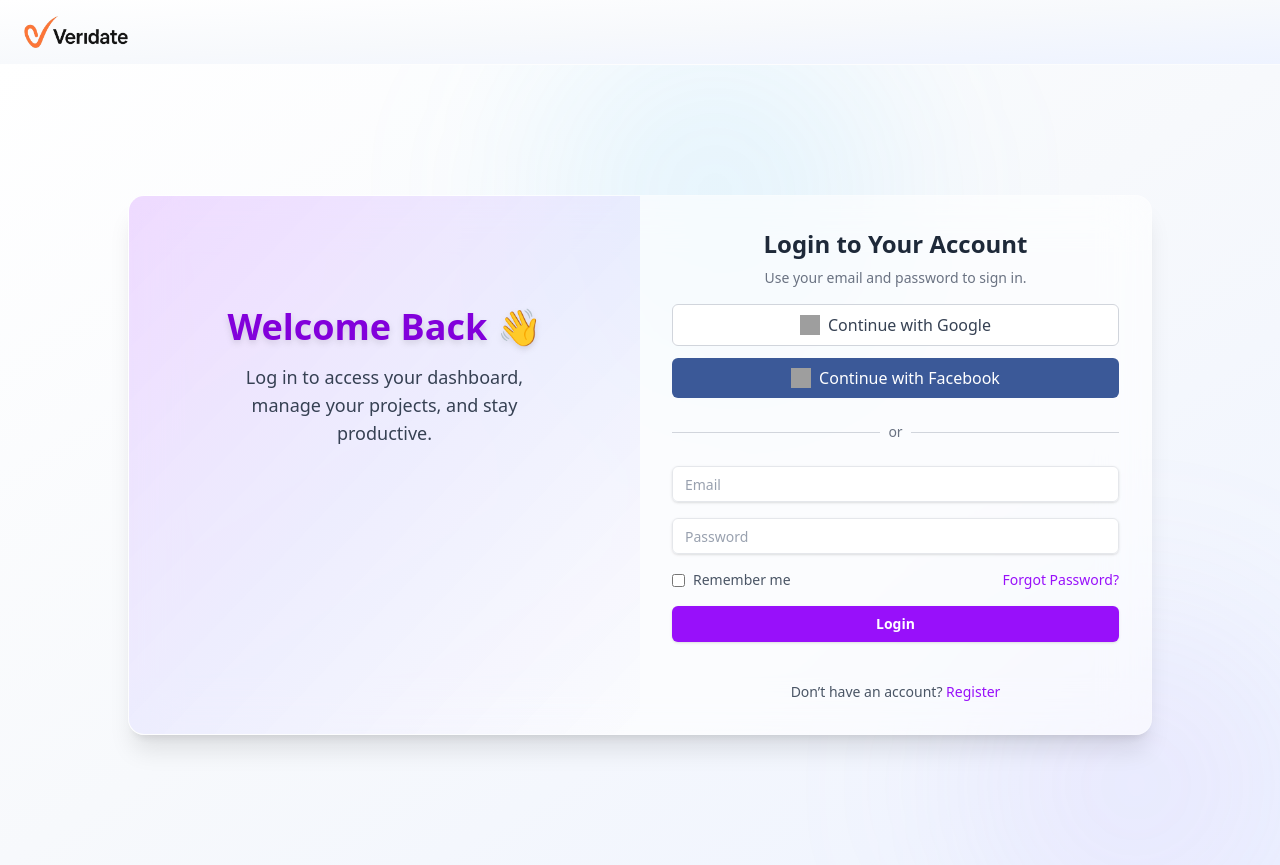
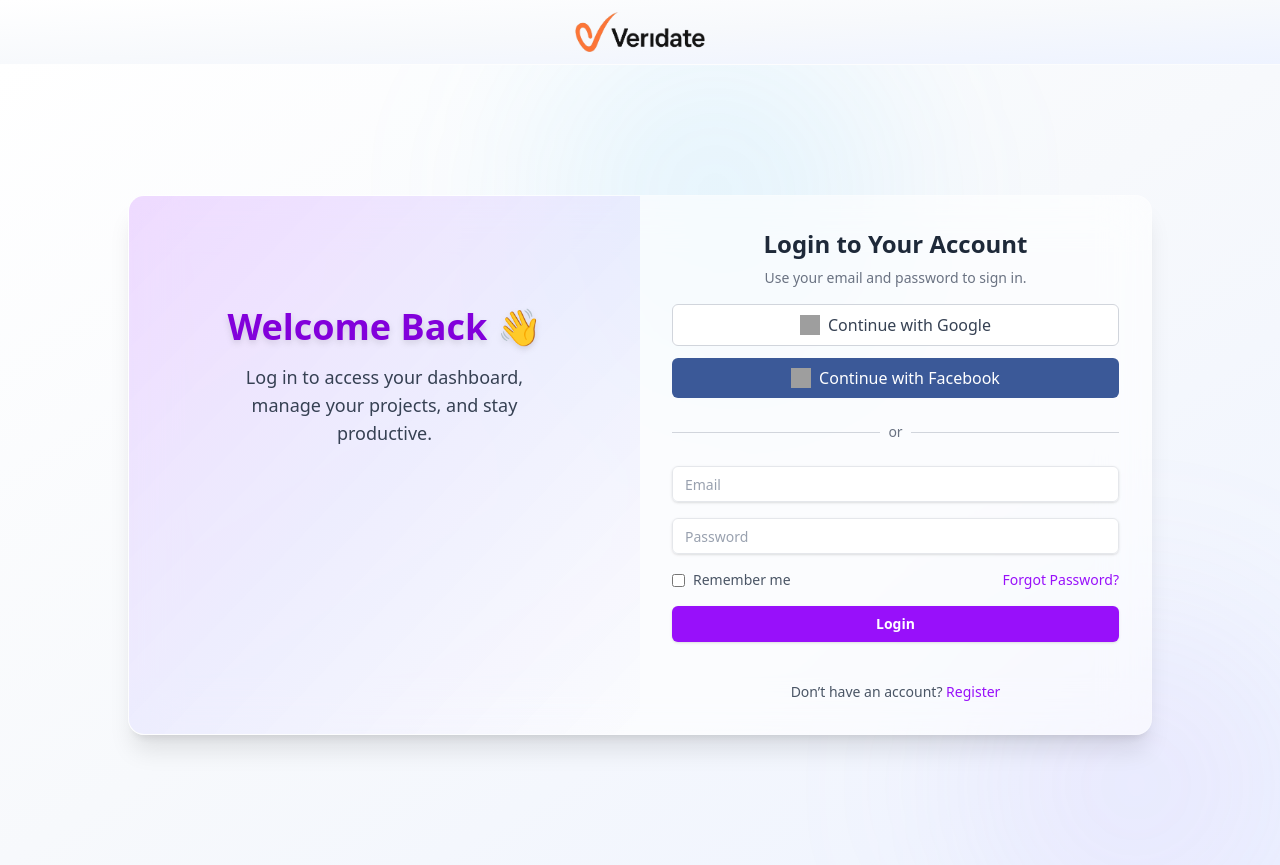
Before and after one commit to askimobi-beep/veridate, a React (Vite) app in the folder client/: page / in a window 1280 px wide. Built offline with nearby package versions, Linux system fonts and the light colour scheme; no server answers; grey boxes are pictures that could not be loaded.

Commit message:
first commit

```diff
--- a/client/src/components/navbar/Navbar.jsx
+++ b/client/src/components/navbar/Navbar.jsx
@@ -24,26 +24,16 @@ export default function Navbar() {
 
   return (
     <header className="w-full sticky top-0 z-50 bg-gradient-to-br from-white via-[#f7f9fc] to-[#eef3ff] border-b border-white/60 backdrop-blur">
-      <div className="max-w-7xl mx-auto px-3 sm:px-4 md:px-6">
-        <div className="h-16 flex items-center gap-3 sm:gap-4">
-          {/* Logo */}
-          <div className="flex items-center gap-2 shrink-0">
-            <img src={logo} alt="Veridate Logo" className="h-8 w-auto" />
+      <div className="w-full mx-auto px-3 sm:px-4 md:px-6">
+        <div className="h-16 flex items-center justify-center">
+          <div className="flex items-center gap-3 sm:gap-4">
+            <img src={logo} alt="Veridate Logo" className="h-10 w-auto" />
+
+            {/* Add other centered content here, like search bar if needed */}
           </div>
 
-          {/* Search (desktop only) */}
-          {/* <div className="flex-1 flex justify-center">
-            <div className="w-full max-w-xl hidden sm:flex items-center gap-2 rounded-full bg-white shadow-md ring-1 ring-black/5 px-3 py-1.5">
-              <Search className="h-4 w-4 text-gray-400" />
-              <Input
-                placeholder="Search task"
-                className="border-0 shadow-none focus-visible:ring-0 focus-visible:ring-offset-0 bg-transparent text-gray-700 placeholder:text-gray-400"
-              />
-            </div>
-          </div> */}
-
-          {/* Right section */}
-          <div className="ml-auto flex items-center gap-2 sm:gap-3 relative">
+          {user && (
+            <div className="ml-4 flex items-center gap-2 sm:gap-3 relative">
               <Button
                 variant="ghost"
                 size="icon"
@@ -53,8 +43,6 @@ export default function Navbar() {
                 {/* <Bell className="h-5 w-5 text-gray-700" /> */}
               </Button>
 
-            {user && (
-              <>
               <button
                 className="flex items-center gap-3 rounded-full px-2 py-1.5 hover:bg-white/70 transition"
                 onClick={() => setOpen((prev) => !prev)}
@@ -76,7 +64,7 @@ export default function Navbar() {
                 </div>
               </button>
 
-                {/* Framer motion dropdown */}
+              {/* AnimatePresence Dropdown */}
               <AnimatePresence>
                 {open && (
                   <motion.div
@@ -110,21 +98,9 @@ export default function Navbar() {
                   </motion.div>
                 )}
               </AnimatePresence>
-              </>
+            </div>
           )}
         </div>
-        </div>
-
-        {/* Mobile search bar */}
-        {/* <div className="pb-3 sm:hidden">
-          <div className="flex items-center gap-2 rounded-full bg-white shadow-md ring-1 ring-black/5 px-3 py-1.5">
-            <Search className="h-4 w-4 text-gray-400" />
-            <Input
-              placeholder="Search task"
-              className="border-0 shadow-none focus-visible:ring-0 focus-visible:ring-offset-0 bg-transparent text-gray-700 placeholder:text-gray-400"
-            />
-          </div>
-        </div> */}
       </div>
     </header>
   );
```
Lines whose indentation alone changed are shown as unchanged.
